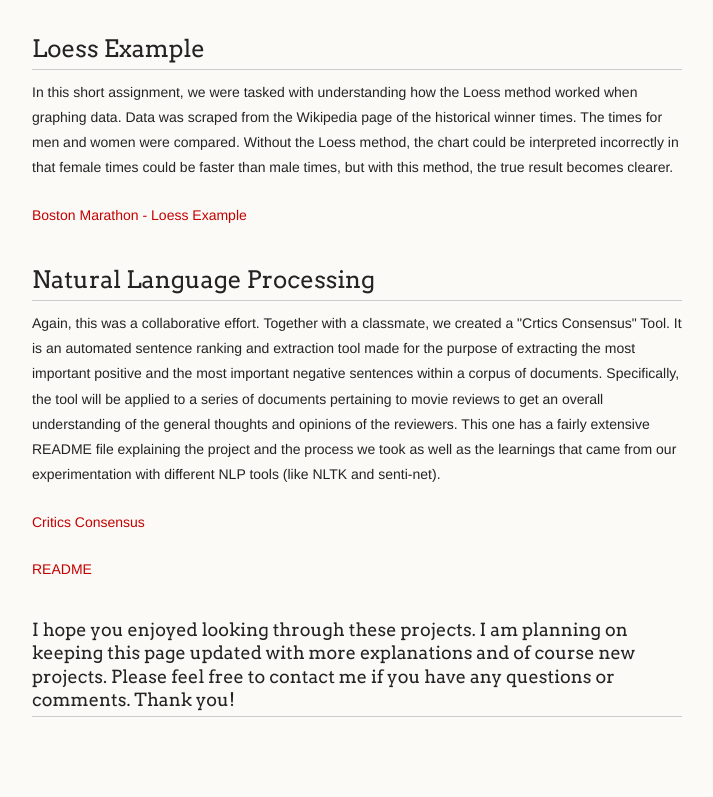
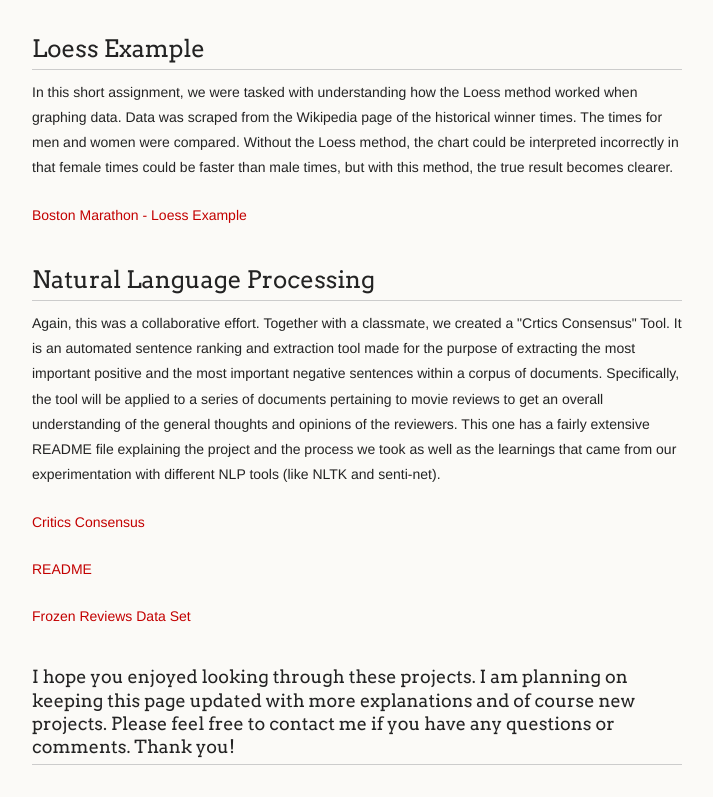
Before and after one commit to rbtik/rbtik.github.io, a plain HTML site: page index.html in a window 1280 px wide. Shown: the part 1832-2629 px from the top of the page, without its empty margins (278-991 px from the left). Drawn offline with Linux system fonts and the light colour scheme.

Commit message:
Replace master branch with page content via GitHub

```diff
--- a/index.html
+++ b/index.html
@@ -94,6 +94,8 @@
 
 <p><a href="https://github.com/rbtik/1415-Projects/blob/gh-pages/NLP%20Summarizing%20Tool/README.txt">README</a></p>
 
+<p><a href="https://github.com/rbtik/1415-Projects/tree/gh-pages/NLP%20Summarizing%20Tool/Frozen%20Reviews">Frozen Reviews Data Set</a></p>
+
 <h3>
 <a id="i-hope-you-enjoyed-looking-through-these-projects-i-am-planning-on-keeping-this-page-updated-with-more-explanations-and-of-course-new-projects-please-feel-free-to-contact-me-if-you-have-any-questions-or-comments-thank-you" class="anchor" href="#i-hope-you-enjoyed-looking-through-these-projects-i-am-planning-on-keeping-this-page-updated-with-more-explanations-and-of-course-new-projects-please-feel-free-to-contact-me-if-you-have-any-questions-or-comments-thank-you" aria-hidden="true"><span class="octicon octicon-link"></span></a>I hope you enjoyed looking through these projects. I am planning on keeping this page updated with more explanations and of course new projects. Please feel free to contact me if you have any questions or comments. Thank you!</h3>
       </section>
```
Also changed, not shown: params.json (+1 -1 lines).
